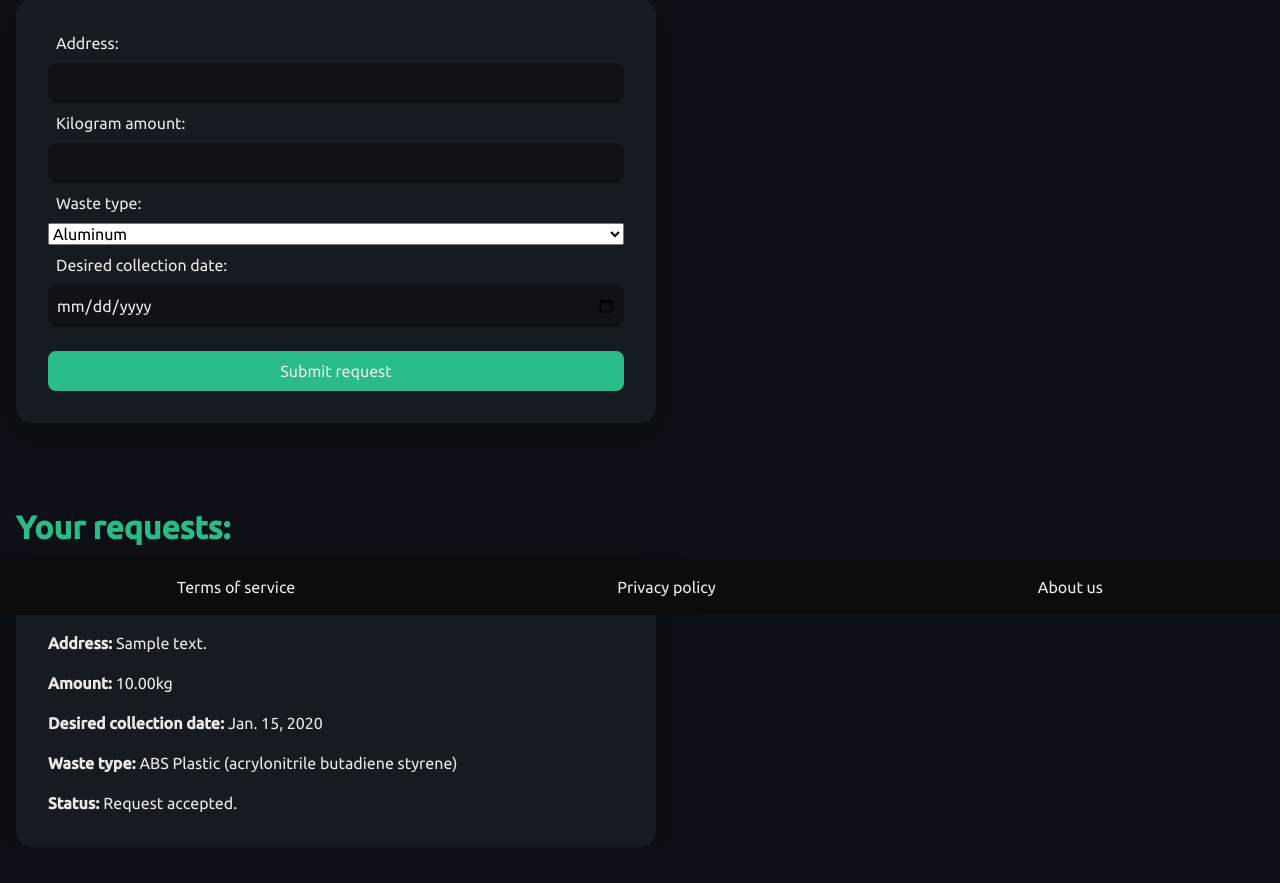
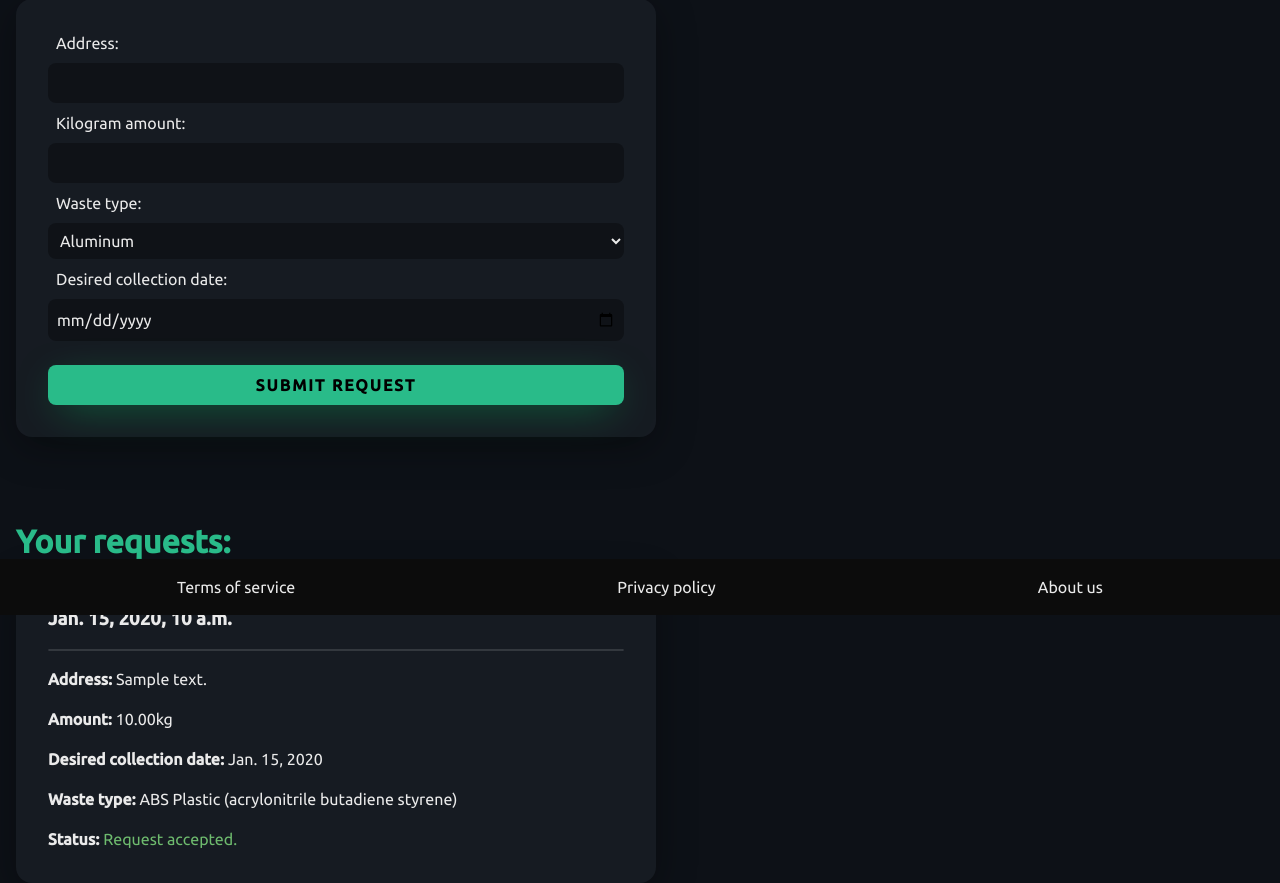
Before and after one commit to ckc-dev/CompEng, a Django app: page /collection-request/ in a window 1280 px wide. Shown: the part 185-1068 px from the top of the page. Before the commit the page ends 997 px from the top, so only its background shows below. Run offline with Django 4.2, Linux system fonts and the light colour scheme; a user stored in the database is signed in; tables that the repository leaves empty hold one stand-in row (values such as "Sample post"); parts of the project's set-up code (start-up, migrations or seed data) failed here and were passed over; some libraries are stand-ins or nearby versions.

Commit message:
Better styling for collection request page.

```diff
--- a/base/templates/base/collection-request.html
+++ b/base/templates/base/collection-request.html
@@ -7,10 +7,10 @@
   <section>
     <h2>Request a collection:</h2>
     <div class="component">
-      <form action="" method="post">
+      <form method="post">
         {% csrf_token %}
         {{ form }}
-        <button type="submit">Submit request</button>
+        <button class="confirm" type="submit">Submit request</button>
       </form>
     </div>
   </section>
@@ -19,12 +19,18 @@
       <h2>Your requests:</h2>
       {% for r in collection_requests %}
         <div class="component">
-          <p><b>{{ r.timestamp }}</b></p>
+          <h3><b>{{ r.timestamp }}</b></h3>
+          <hr />
           <p><b>Address:</b> {{ r.address }}</p>
           <p><b>Amount:</b> {{ r.kilogram_amount }}kg</p>
           <p><b>Desired collection date:</b> {{ r.desired_collection_date }}</p>
           <p><b>Waste type:</b> {{ r.get_waste_type_display }}</p>
-          <p><b>Status:</b> {{ r.get_status_display }}</p>
+          <p>
+            <b>Status:</b>
+            <span data-request-status="{{ r.status }}"
+              >{{ r.get_status_display }}</span
+            >
+          </p>
         </div>
       {% endfor %}
     </section>
--- a/static/styles/style.css
+++ b/static/styles/style.css
@@ -66,6 +66,11 @@
 
 p {
   max-width: 80ch;
+}
+
+hr {
+  border-radius: 1rem;
+  border: 1px solid #ffffff20;
 }
 
 button {
@@ -234,7 +239,7 @@
   margin-left: 0.5rem;
 }
 
-form input {
+form input, form select {
   border: none;
   border-radius: 0.5rem;
   background: #0005;
@@ -260,6 +265,18 @@
   padding: 2rem;
   max-width: 40rem;
   gap: 1rem;
+}
+
+[data-request-status="P"] {
+  color: #ffff7f;
+}
+
+[data-request-status="R"] {
+  color: #ff6e6e;
+}
+
+[data-request-status="A"] {
+  color: #6ebb6e;
 }
 
 @media screen and (max-width: 767px) {
@@ -297,15 +314,15 @@
 }
 
 /* Terms of Service & Privacy Policy Start */
-.container-terms h3{
+.container-terms h3 {
   margin-top: 20px;
 }
 
-.container-terms p{
+.container-terms p {
   margin-bottom: 10px;
 }
 
-.terms-list ul{
+.terms-list ul {
   margin-left: 30px;
   margin-bottom: 10px;
 }
--- a/templates/main.html
+++ b/templates/main.html
@@ -6,6 +6,7 @@
     <meta charset="UTF-8" />
     <meta http-equiv="X-UA-Compatible" content="IE=edge" />
     <meta name="viewport" content="width=device-width, initial-scale=1.0" />
+    <meta name="color-scheme" content="dark light">
     <title>{% block title %}{% endblock %} - unWaste</title>
     <link href="{% static 'styles/reset.css' %}" rel="stylesheet" />
     <link href="{% static 'styles/style.css' %}" rel="stylesheet" />
```
